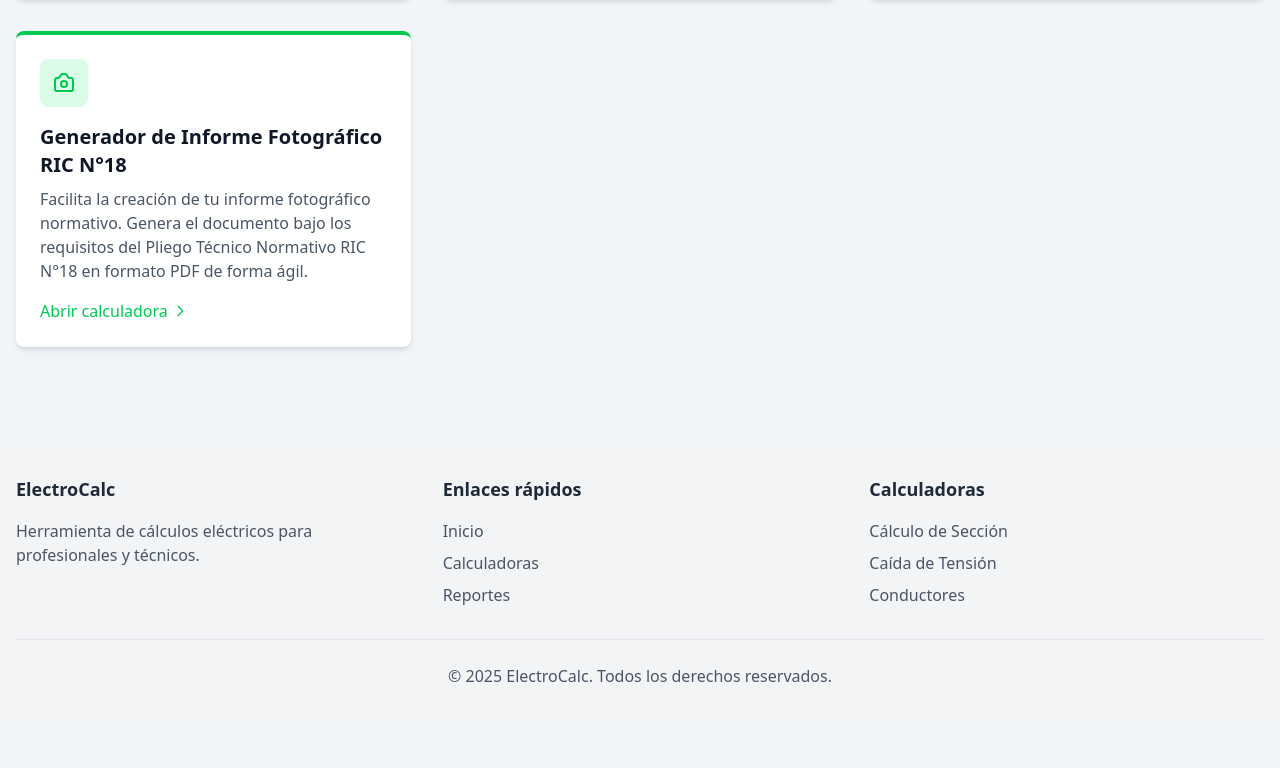
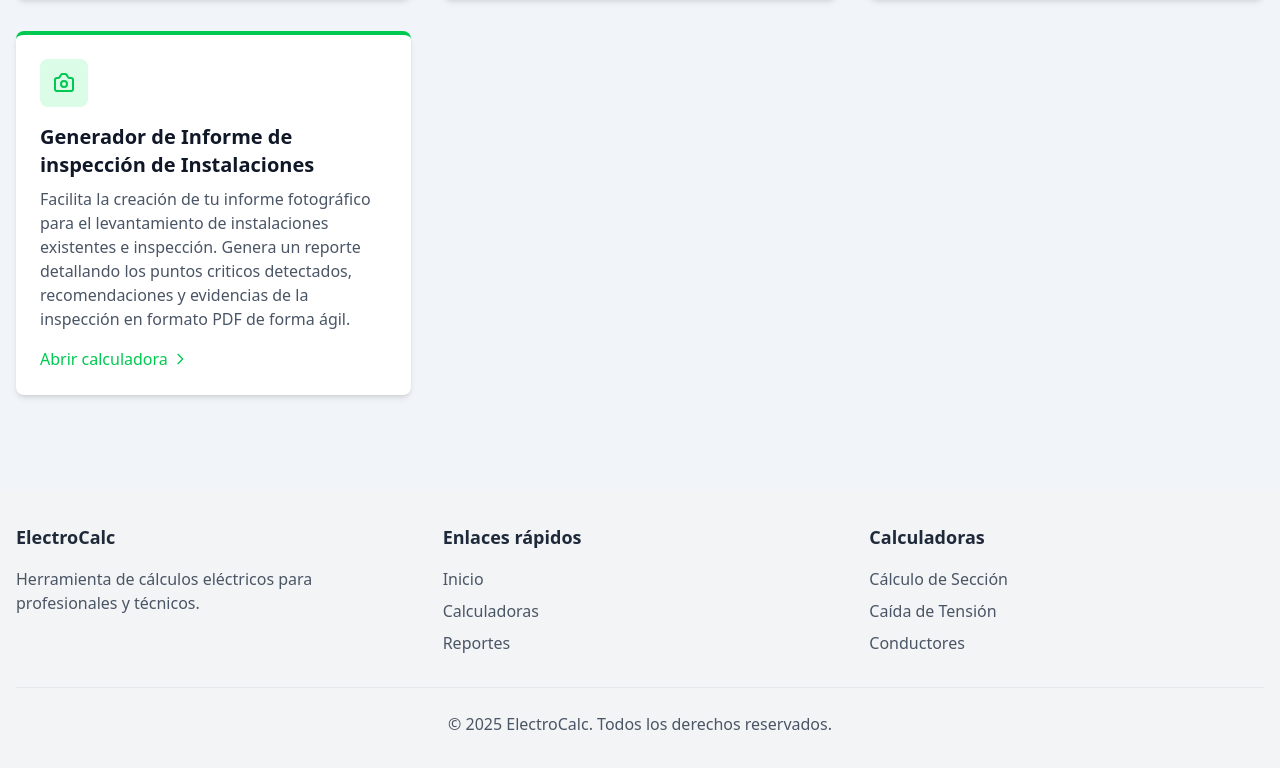
Before and after one commit to Chetti666/electro, a Next.js app: page /calculadoras in a window 1280 px wide. Shown: the part 1385-2153 px from the top of the page. Before the commit the page ends 2105 px from the top, so only its background shows below. Built offline with nearby package versions, Linux system fonts and the light colour scheme.

Commit message:
descripcion de elementos del listado de herramientas

```diff
--- a/src/app/calculadoras/page.tsx
+++ b/src/app/calculadoras/page.tsx
@@ -122,8 +122,8 @@ const calculadoras: Calculadora[] = [
   },
   {
     id: 'informe-inspeccion',
-    title: 'Generador de Informe Fotográfico RIC N°18',
-    description: 'Facilita la creación de tu informe fotográfico normativo. Genera el documento bajo los requisitos del Pliego Técnico Normativo RIC N°18 en formato PDF de forma ágil.',
+    title: 'Generador de Informe de inspección de Instalaciones',
+    description: 'Facilita la creación de tu informe fotográfico para el levantamiento de instalaciones existentes e inspección. Genera un reporte detallando los puntos criticos detectados, recomendaciones y evidencias de la inspección en formato PDF de forma ágil.',
     icon: (
       // Ícono de Cámara de fotos (Camera)
       <svg className="h-6 w-6" fill="none" viewBox="0 0 24 24" stroke="currentColor">
```
